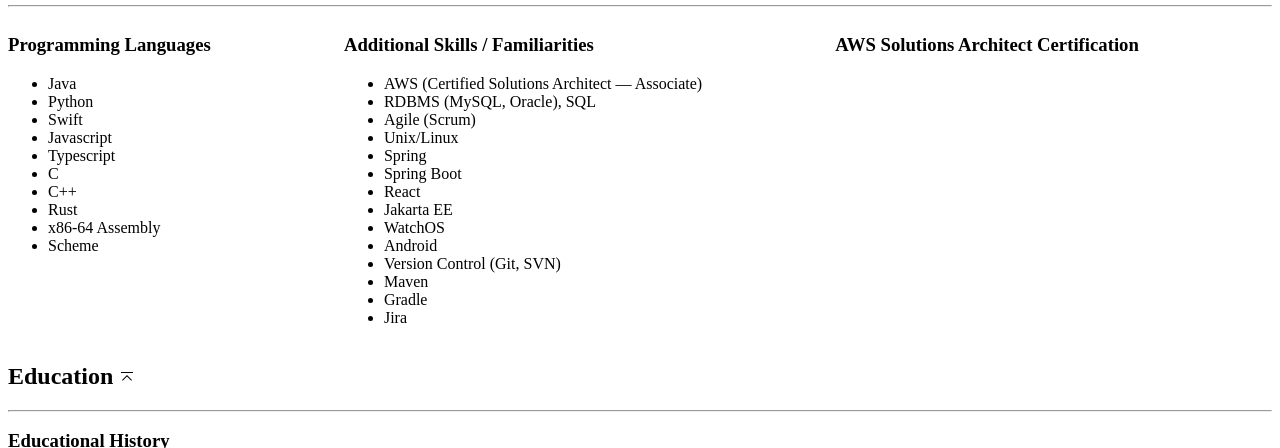
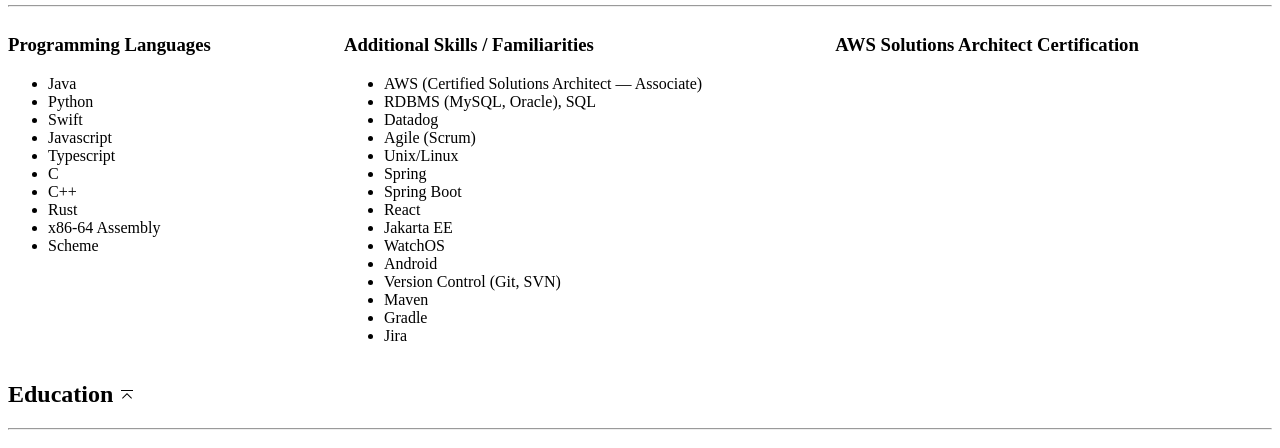
Before and after one commit to achance6/My-Web-Page, a website: page index.html in a window 1280 px wide. Shown: the part 652-1100 px from the top of the page. Drawn offline with Linux system fonts and the light colour scheme; a script that the page names is missing.

Commit message:
Add datadog to skills

```diff
--- a/index.html
+++ b/index.html
@@ -100,6 +100,7 @@
                 <ul>
                     <li>AWS (Certified Solutions Architect &#8212 Associate)</li>
                     <li>RDBMS (MySQL, Oracle), SQL</li>
+                    <li>Datadog</li>
                     <li>Agile (Scrum)</li>
                     <li>Unix/Linux</li>
                     <li>Spring</li>
```
